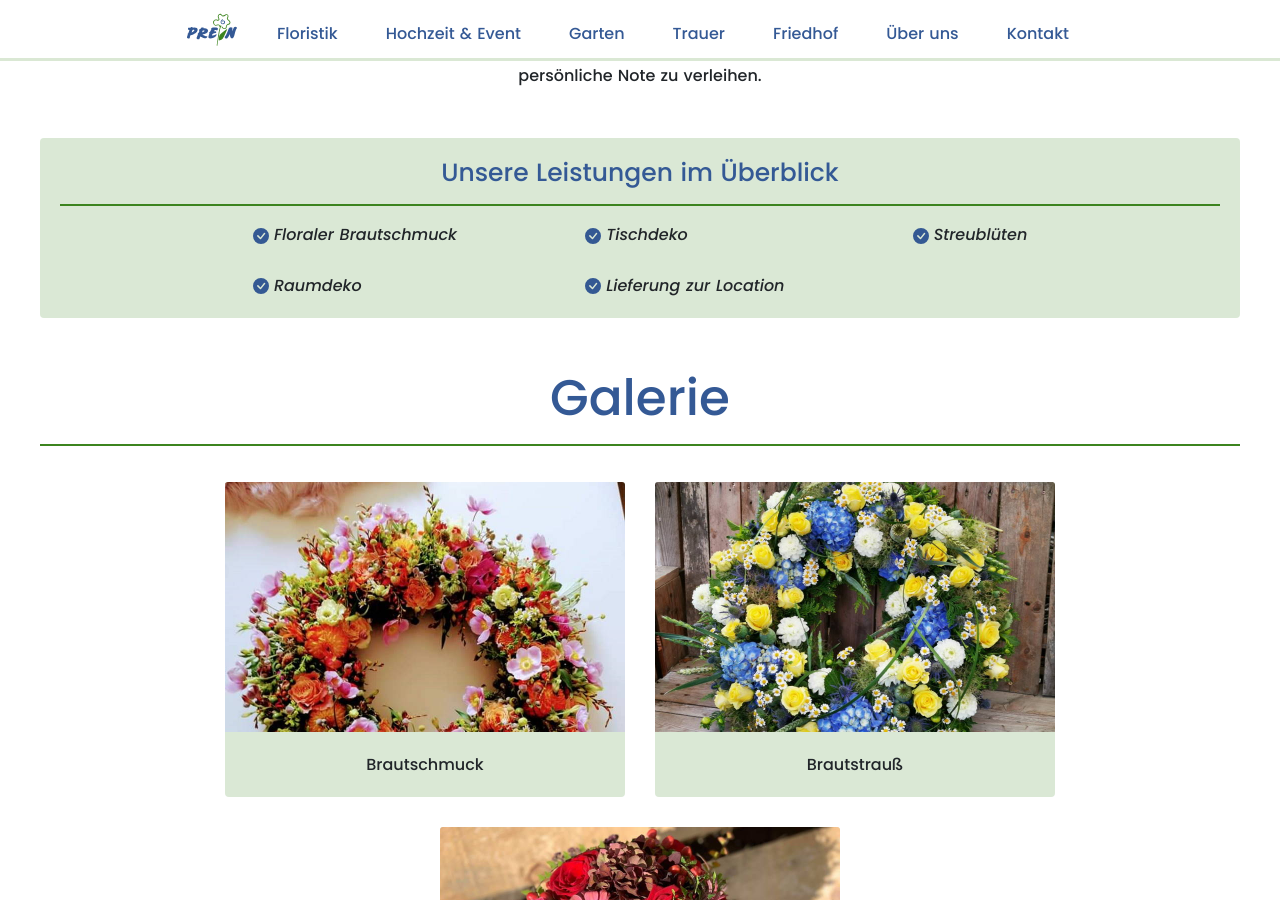
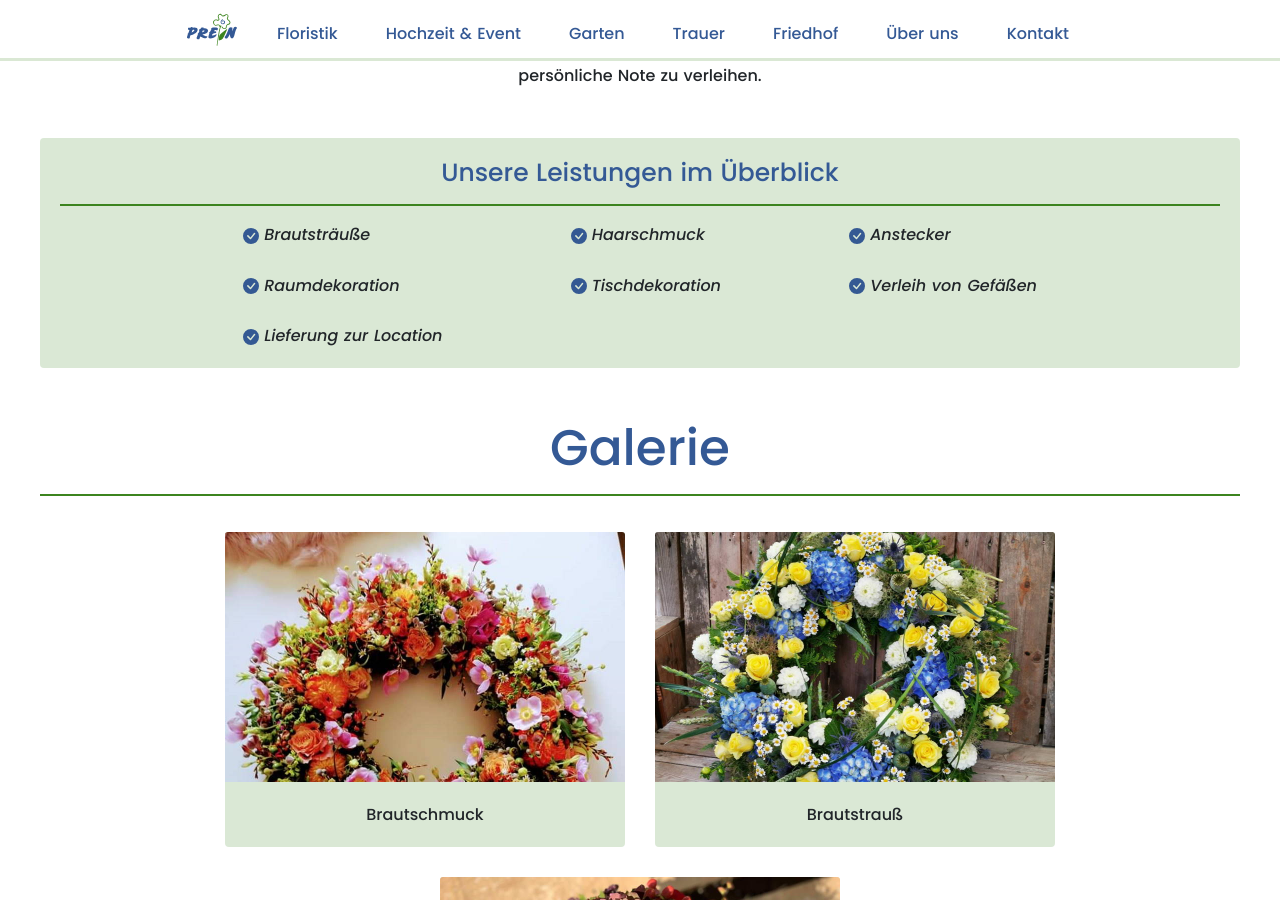
Before and after one commit to Hangman/p-floristik, a Jekyll site: the page built from hochzeit.md, in a window 1280 px wide and 900 px high, scrolled down 548 px. Built offline with Jekyll 4.4.1, drawn with Linux system fonts in a browser that asks for light colours.

Commit message:
Add new hochzeit services
Signed-off-by: Matthias <webmaster@pottgames.de>

```diff
--- a/hochzeit.md
+++ b/hochzeit.md
@@ -5,6 +5,6 @@ head-image-title: "Hochzeitsfloristik & Events"
 head-image-text: "Hochzeiten, Geburtstage und andere Feierlichkeiten"
 head-image-style-class: "head-image-hochzeit"
 intro-text: "Am schönsten Tag im Leben soll alles perfekt sein, dazu gehört natürlich auch der Brautstrauß, passender Haarschmuck und der Anstecker für den Bräutigam. Es soll für die Brautmutter oder die Trauzeugin noch ein kleinerer Strauß im gleichen Stil sein - kein Problem! Egal ob Taufe, Kommunion oder runder Geburtstag, wir tragen gerne dazu bei, Ihrer Veranstaltung eine persönliche Note zu verleihen."
-services: ["Floraler Brautschmuck", "Tischdeko", "Streublüten", "Raumdeko", "Lieferung zur Location"]
+services: ["Brautsträuße", "Haarschmuck", "Anstecker", "Raumdekoration", "Tischdekoration", "Verleih von Gefäßen", "Lieferung zur Location"]
 services-grid-container: "big-grid-container"
 ---
```
